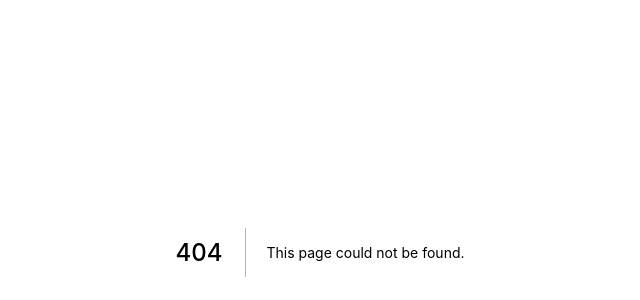
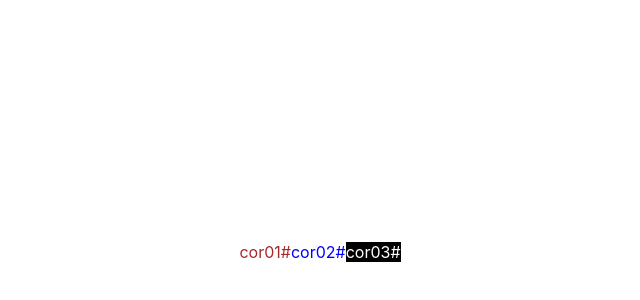
Before and after one commit to BianchiDev/react-project, a Next.js app: page /css/integracao2 in a window 1280 px wide. Before the commit this address had no page. Shown: the part 148-448 px from the top of the page, without its empty margins (320-960 px from the left). Built offline with nearby package versions, Linux system fonts and the light colour scheme.

Commit message:
Adding module the in integrated

```diff
--- /dev/null
+++ b/pages/css/integracao2.jsx
@@ -0,0 +1,13 @@
+import styles from "./integracao2.module.css"
+
+export default function itegracao() {
+  return (
+    <div id={styles.integracao2}>
+      <div className={styles.vermelho}>cor01#</div>
+      <div className={styles.azul}>cor02#</div>
+      <div className={styles.branco}>cor03#</div>
+    </div>
+
+  )
+}
+/* Os imports do (styles.) devem estar entre conchetes */
--- /dev/null
+++ b/pages/css/integracao2.module.css
@@ -0,0 +1,19 @@
+#integracao2{
+    height: 100vh;
+    display: flex;
+    justify-content: center;
+    align-items: center;
+   /* flex-direction: column;*/
+
+}
+
+.vermelho{
+    color: brown;
+}
+.azul{
+    color: blue;
+}
+.branco{
+    color: white;
+    background-color: black;
+}
```
